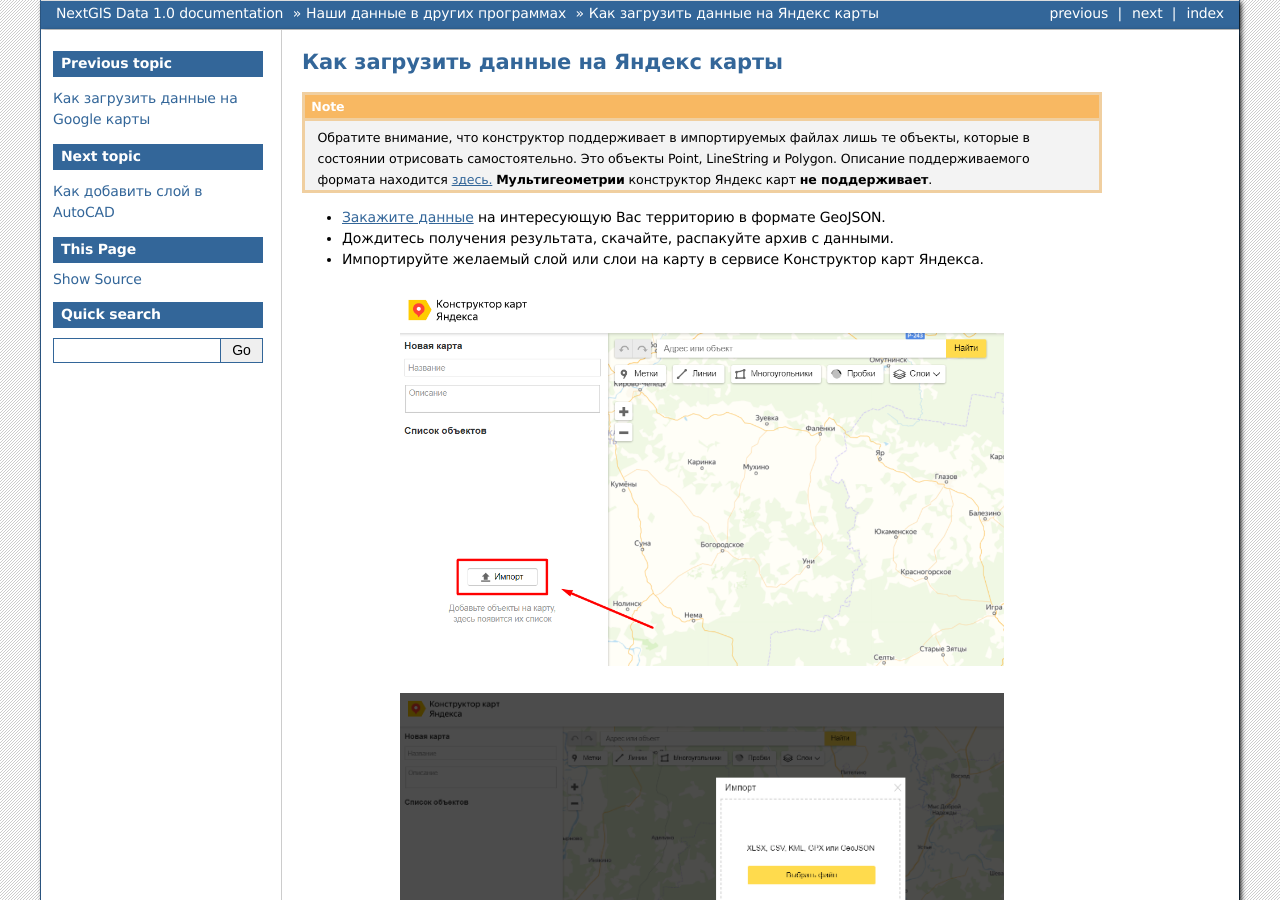
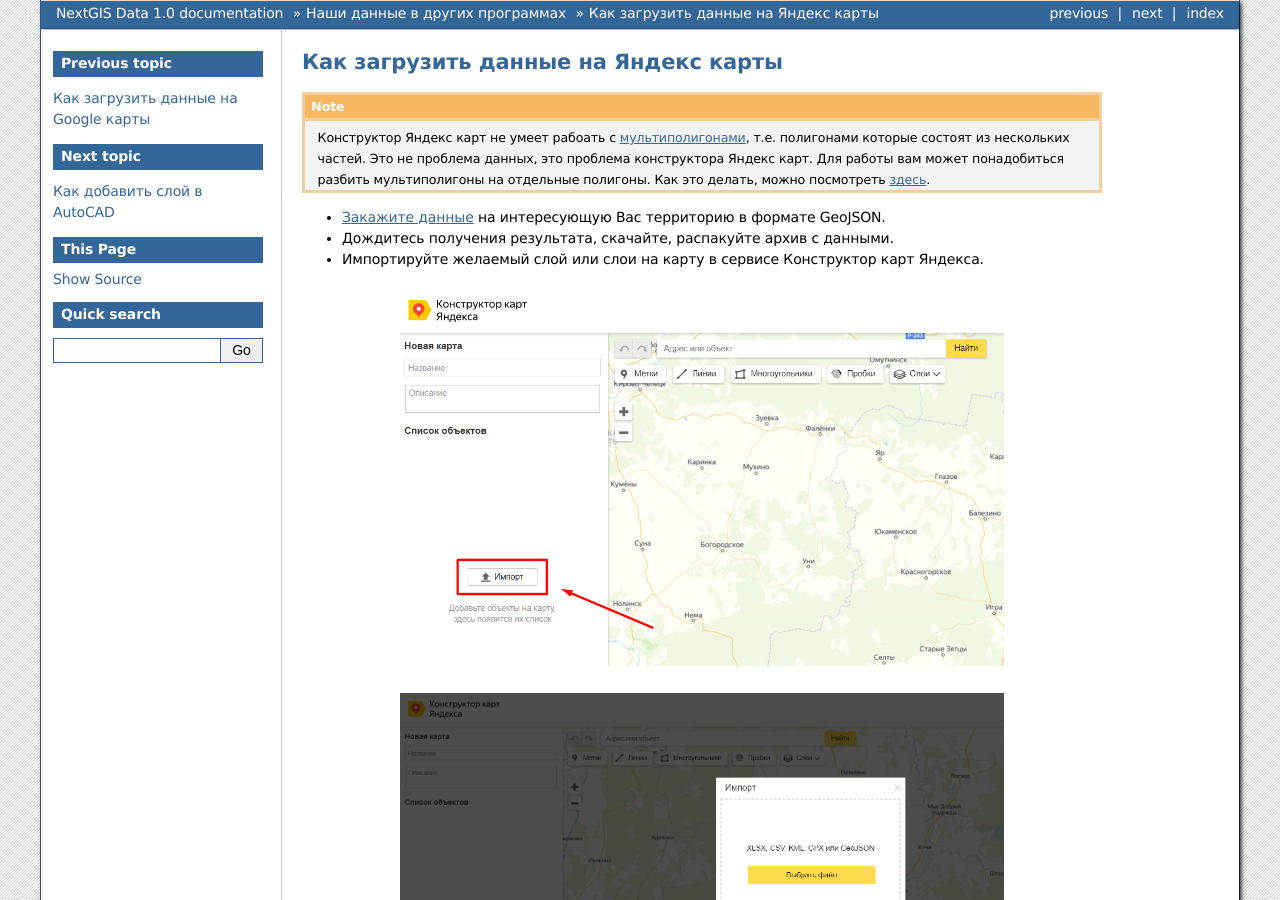
Before and after one commit to nextgis/docs_data, a Sphinx documentation site: the page built from source/yandex_const.rst, in a window 1280 px wide and 900 px high. Built offline with Sphinx 7.4.7, drawn with Linux system fonts in a browser that asks for light colours; formulas are drawn with MathJax 3; pages that are not in the unit, such as notebooks, are missing from menus.

Commit message:
Update yandex_const.rst

```diff
--- a/source/yandex_const.rst
+++ b/source/yandex_const.rst
@@ -5,8 +5,9 @@
 
 .. note::
 
-   Обратите внимание, что конструктор поддерживает в импортируемых файлах лишь те объекты, которые в состоянии отрисовать самостоятельно.
-   Это объекты Point, LineString и Polygon. Описание поддерживаемого формата находится `здесь. <https://yandex.ru/support/maps-builder/concept/markers_5.html#markers_5__GeoJSON_import>`_ **Мультигеометрии** конструктор Яндекс карт **не поддерживает**.
+   Конструктор Яндекс карт не умеет рабоать с `мультиполигонами <https://yandex.ru/support/maps-builder/concept/markers_5.html#markers_5__GeoJSON_import>`_, т.е. полигонами которые состоят из нескольких частей.
+   Это не проблема данных, это проблема конструктора Яндекс карт.
+   Для работы вам может понадобиться разбить мультиполигоны на отдельные полигоны. Как это делать, можно посмотреть `здесь <https://data.nextgis.com/ru/howto/mult_to_polygon/>`_.
 
 * `Закажите данные <https://data.nextgis.com/ru/>`_ на интересующую Вас территорию в формате GeoJSON.
 * Дождитесь получения результата, скачайте, распакуйте архив с данными.
```
